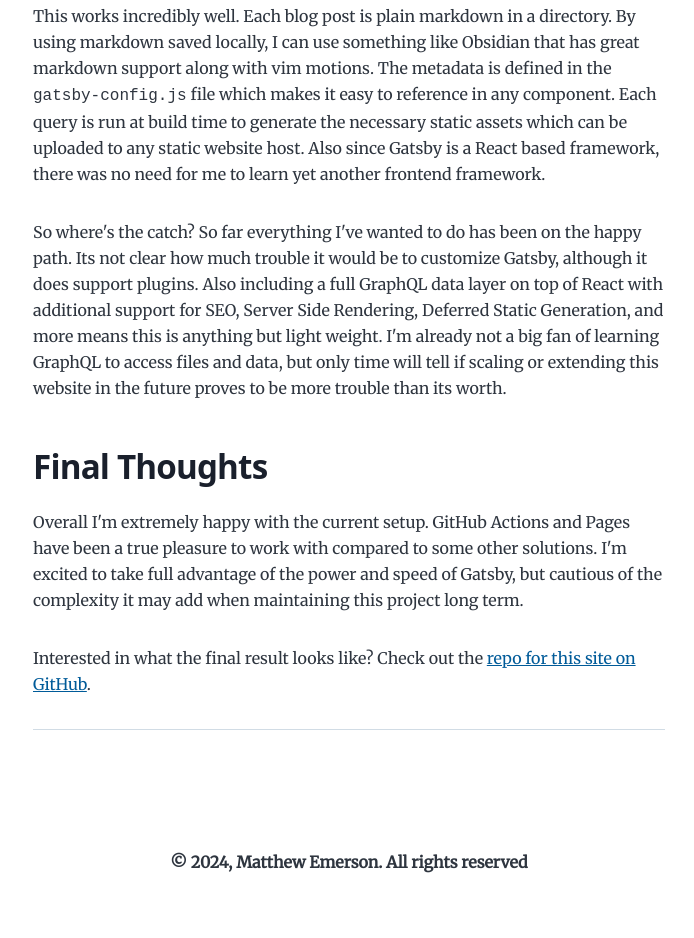
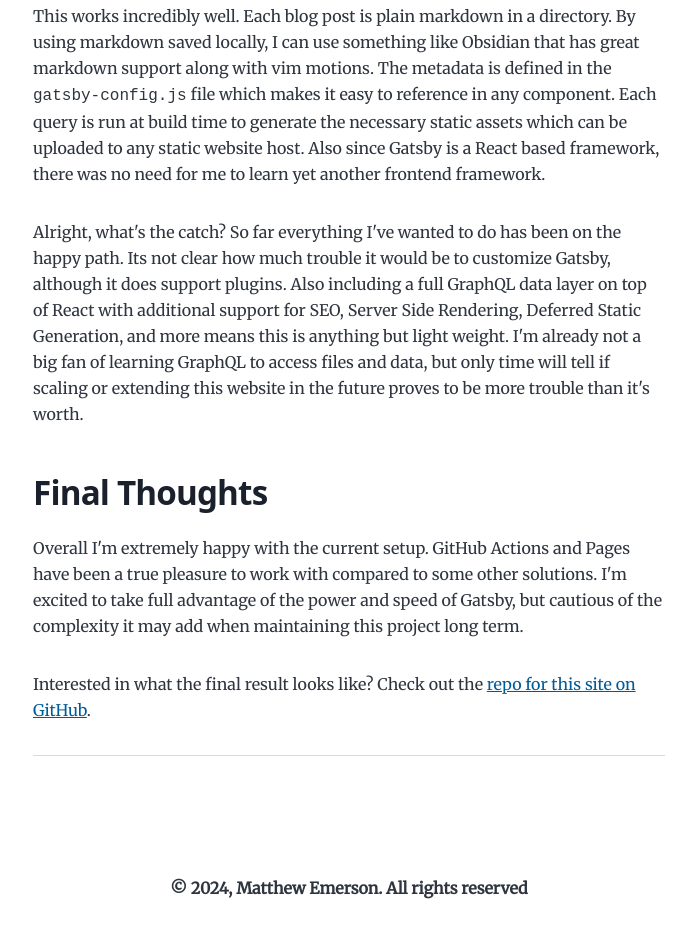
Before and after one commit to emersonmde/emersonmde.github.io, a Gatsby site: page /hello-gatsby/ in a window 1280 px wide. Shown: the part 2923-3861 px from the top of the page, without its empty margins (291-985 px from the left). Built offline with nearby package versions, Linux system fonts and the light colour scheme; Gatsby itself is replaced by a stand-in of ours; some packages are replaced by stand-ins of ours.

Commit message:
Fixed typos in hello-gatsby

```diff
--- a/content/blog/hello-gatsby/index.md
+++ b/content/blog/hello-gatsby/index.md
@@ -116,13 +116,14 @@ time to generate the necessary static assets which can be uploaded to any
 static website host. Also since Gatsby is a React based framework, there was no
 need for me to learn yet another frontend framework.
 
-So where's the catch? So far everything I've wanted to do has been on the happy path.
-Its not clear how much trouble it would be to customize Gatsby, although it does support
-plugins. Also including a full GraphQL data layer on top of React with additional support
-for SEO, Server Side Rendering, Deferred Static Generation, and more means this is
-anything but light weight. I'm already not a big fan of learning GraphQL to access files
-and data, but only time will tell if scaling or extending this website in the future
-proves to be more trouble than its worth.
+Alright, what's the catch? So far everything I've wanted to do has been on the
+happy path. Its not clear how much trouble it would be to customize Gatsby,
+although it does support plugins. Also including a full GraphQL data layer on
+top of React with additional support for SEO, Server Side Rendering, Deferred
+Static Generation, and more means this is anything but light weight. I'm already
+not a big fan of learning GraphQL to access files and data, but only time will tell
+if scaling or extending this website in the future proves to be more trouble than
+it's worth.
 
 ## Final Thoughts
 
```
